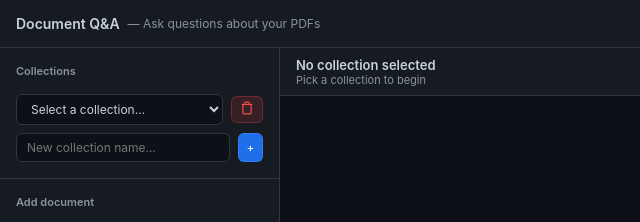
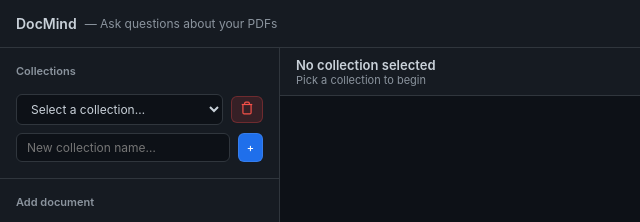
Before and after one commit to vTanmak/agentic-rag-system, a plain HTML site: page frontend/index.html in a window 1280 px wide. Shown: the top 222 px of the page, 0-640 px from the left. Drawn offline with Linux system fonts and the light colour scheme; files that its build step writes are made by us from their sources; no server answers; files whose address does not match are found by name.

Commit message:
chore: rename app to DocMind

```diff
--- a/frontend/index.html
+++ b/frontend/index.html
@@ -4,7 +4,7 @@
 <head>
   <meta charset="UTF-8" />
   <meta name="viewport" content="width=device-width, initial-scale=1.0" />
-  <title>Document Q&A</title>
+  <title>DocMind</title>
   <meta name="description" content="Upload documents and ask questions. Get answers with cited sources." />
   <link rel="preconnect" href="https://fonts.googleapis.com" />
   <link rel="stylesheet" href="https://fonts.googleapis.com/css2?family=Inter:wght@300;400;500;600;700&display=swap" />
@@ -17,7 +17,7 @@
 
     <header class="header">
 
-      <span class="header-title">Document Q&A</span>
+      <span class="header-title">DocMind</span>
       <span class="header-subtitle">— Ask questions about your PDFs</span>
     </header>
 
```
